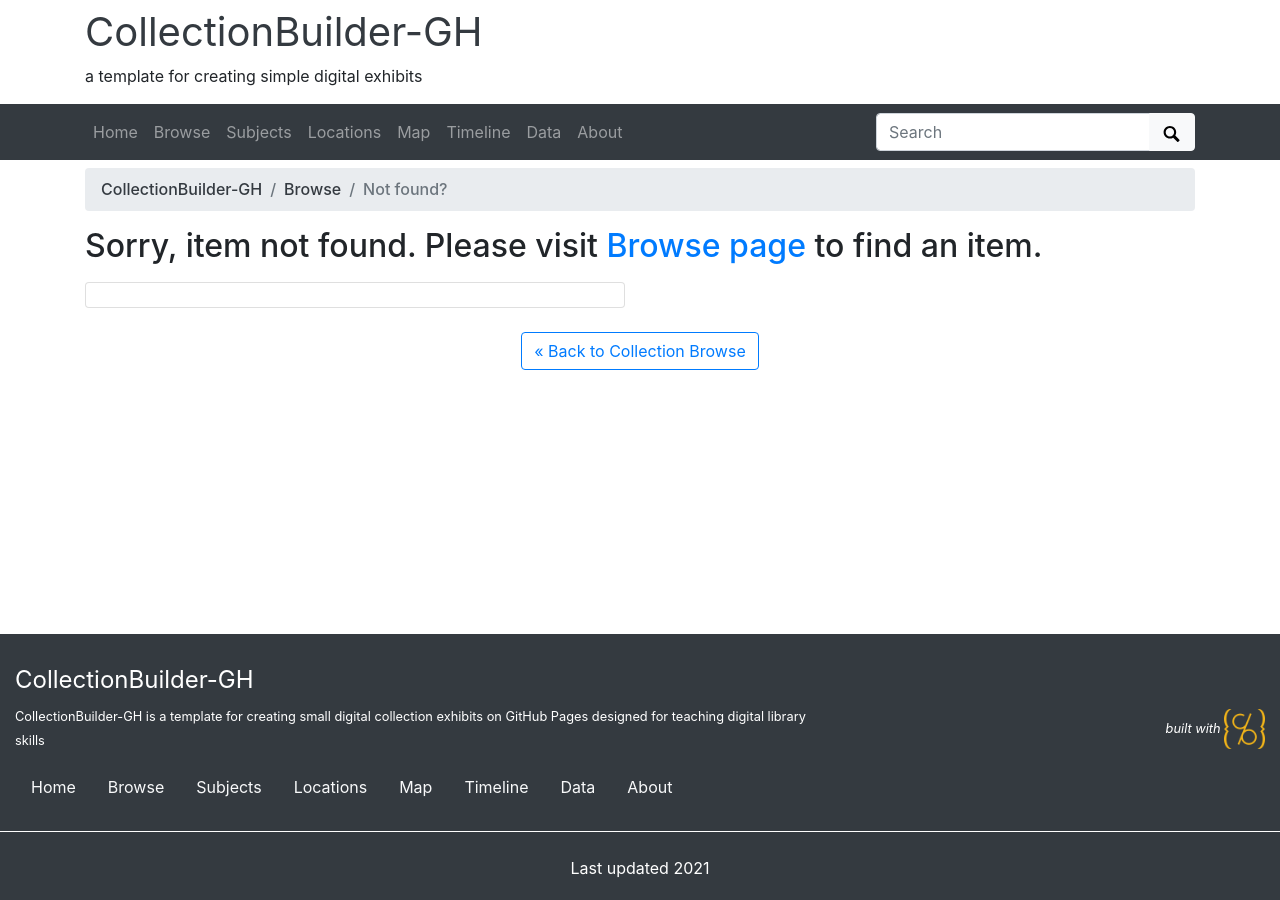
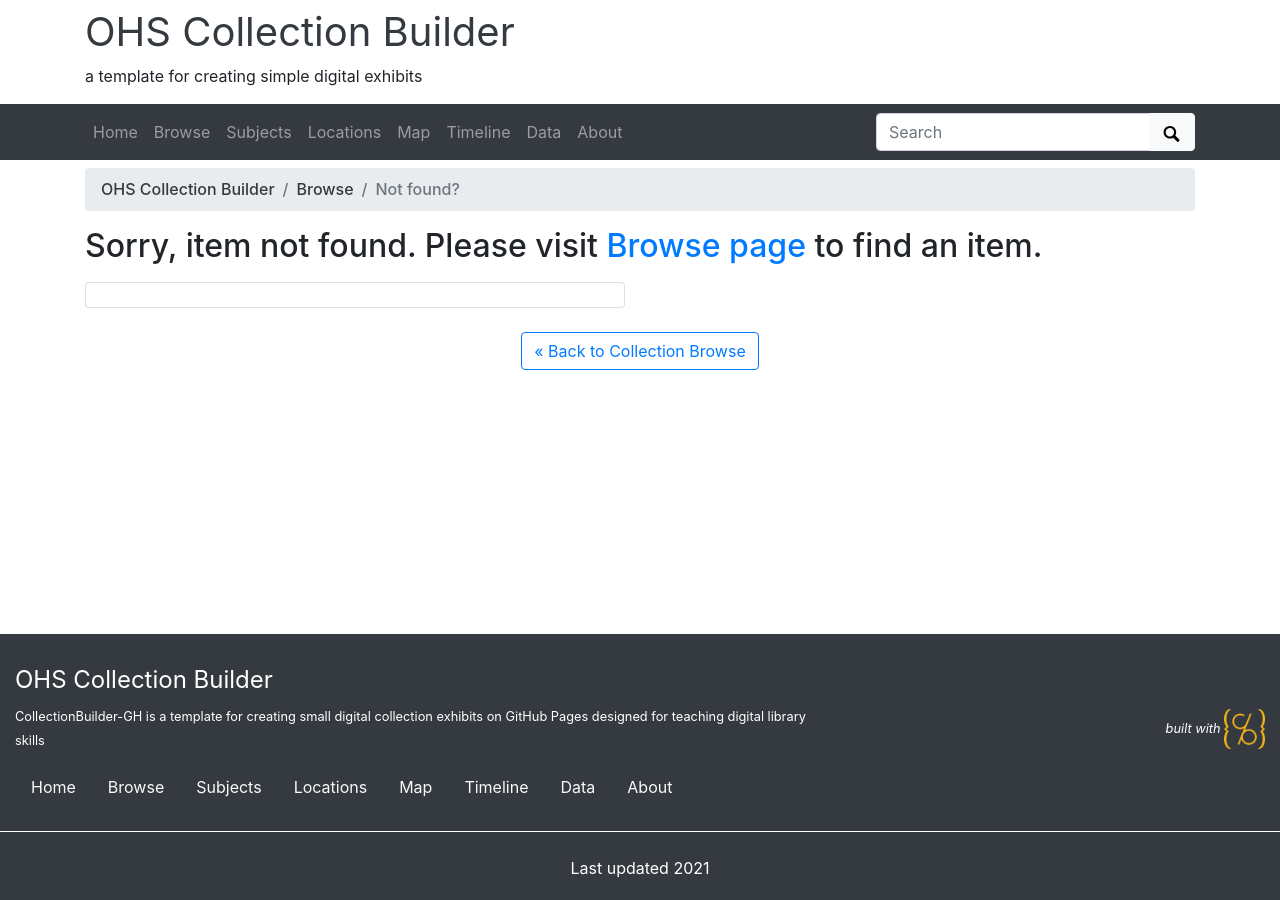
Before and after one commit to mdeschaine/ohs_collectionbuilder, a Jekyll site: the page built from pages/item.md, in a window 1280 px wide. Built offline with Jekyll 4.4.1, drawn with Linux system fonts in a browser that asks for light colours.

Commit message:
Update _config.yml
added site title

```diff
--- a/_config.yml
+++ b/_config.yml
@@ -20,14 +20,14 @@
 # SITE SETTINGS
 #
 # title of site appears in banner
-title: CollectionBuilder-GH
+title: OHS Collection Builder
 # tagline, a short phrase that will appear throughout the site in the top banner
 tagline: a template for creating simple digital exhibits
 # description appears in meta tags and other locations
 # this description might appear in search result lists, keep around 160 characters max
 description: "CollectionBuilder-GH is a template for creating small digital collection exhibits on GitHub Pages designed for teaching digital library skills"
 # creator of the digital collection, to appear in meta tags; we typically use our GitHub usernames but feel free to just use your name
-author: CollectionBuilder
+author: MDeschaine
 
 ##########
 # COLLECTION SETTINGS
```
